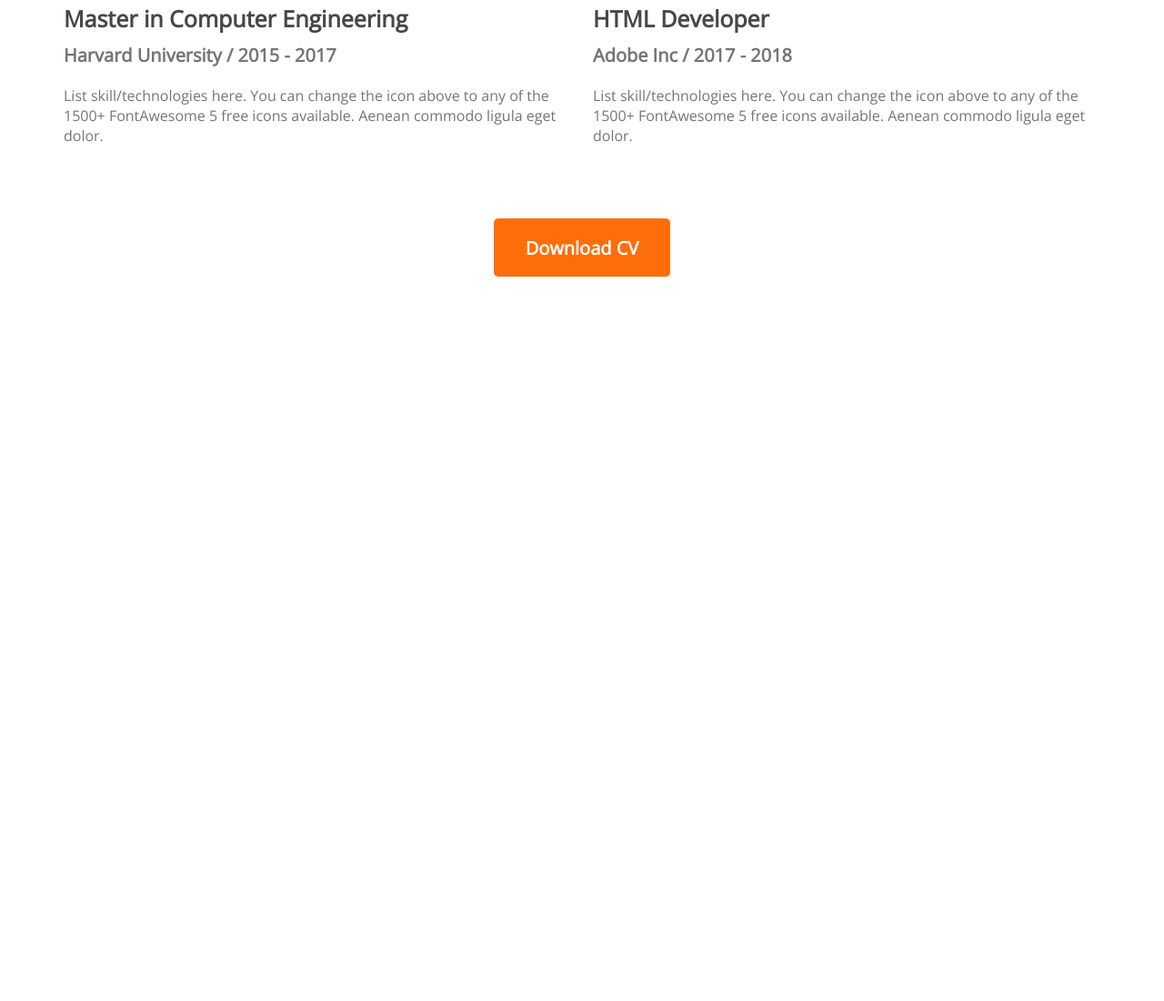
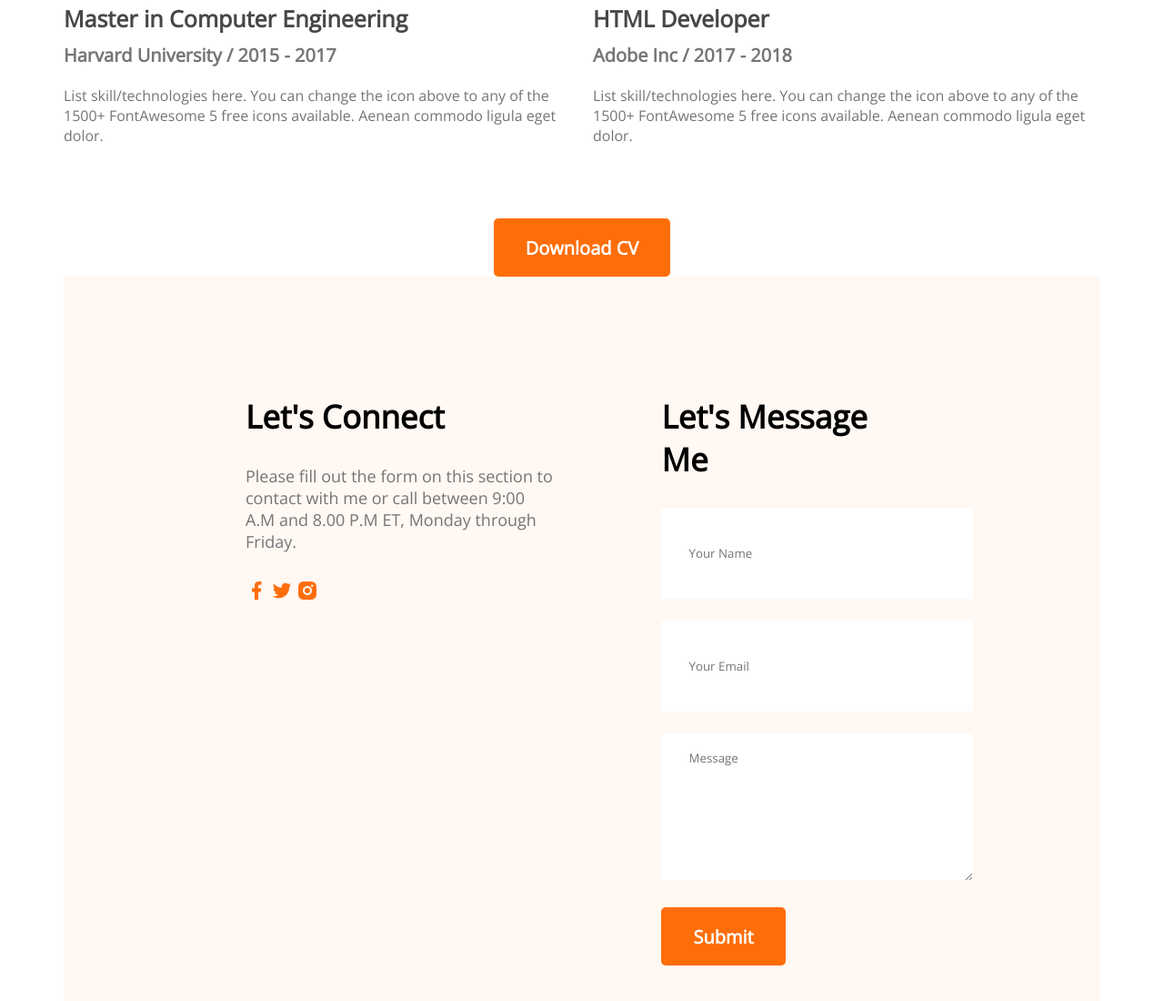
Before and after one commit to Sheikhasib/developer-portfolio-mine, a plain HTML site: page index.html in a window 1280 px wide. Shown: the part 2906-4006 px from the top of the page at 91% size. Before the commit the page ends 3210 px from the top, so only its background shows below. Drawn offline with nearby package versions, Linux system fonts and the light colour scheme.

Commit message:
contact us added

```diff
--- a/index.html
+++ b/index.html
@@ -134,6 +134,31 @@
                 <button class="btn-primary">Download CV</button>
             </div>
         </section>
+        <!-- contact section -->
+        <section class="contact">
+            <div>
+                <h3 class="section-title">Let's Connect</h3>
+                <p class="section-description">Please fill out the form on this section to contact with me or call between 9:00 A.M and 8.00 P.M ET, Monday through Friday.</p>
+                <a href="">
+                    <img src="images/icons/facebook.png" alt="">
+                </a>
+                <a href="">
+                    <img src="images/icons/twitter.png" alt="">
+                </a>
+                <a href="">
+                    <img src="images/icons/insta.png" alt="">
+                </a>
+            </div>
+            <div>
+                <h3 class="section-title">Let's Message Me</h3>
+                <form action="">
+                    <input type="text" name="" id="" placeholder="Your Name">
+                    <input type="email" name="" id="" placeholder="Your Email">
+                    <textarea name="" id="" cols="20" rows="7" placeholder="Message"></textarea>
+                    <input class="btn-primary" type="submit" value="Submit">
+                </form>
+            </div>
+        </section>
     </main>
     <footer></footer>
 </body>
--- a/styles/portfolio.css
+++ b/styles/portfolio.css
@@ -210,3 +210,36 @@ main {
     margin-top: 50px;
     text-align: center;
 }
+
+/* contact styles */
+.contact{
+    display: flex;
+    gap: 115px;
+    background: #FFF8F3;
+    padding: 130px 200px;
+}
+
+.contact .section-title{
+    text-align: left;
+}
+
+.contact .section-description{
+    margin-top: 20px;
+    margin-bottom: 30px;
+}
+
+.contact a{
+    text-decoration: none;
+    gap: 24px;
+}
+
+.contact input[type="text"], input[type="email"], textarea{
+    margin-bottom: 24px;
+    border: 0;
+    width: 100%;
+    padding: 18px 30px;
+}
+
+input{
+    height: 64px;
+}
```
